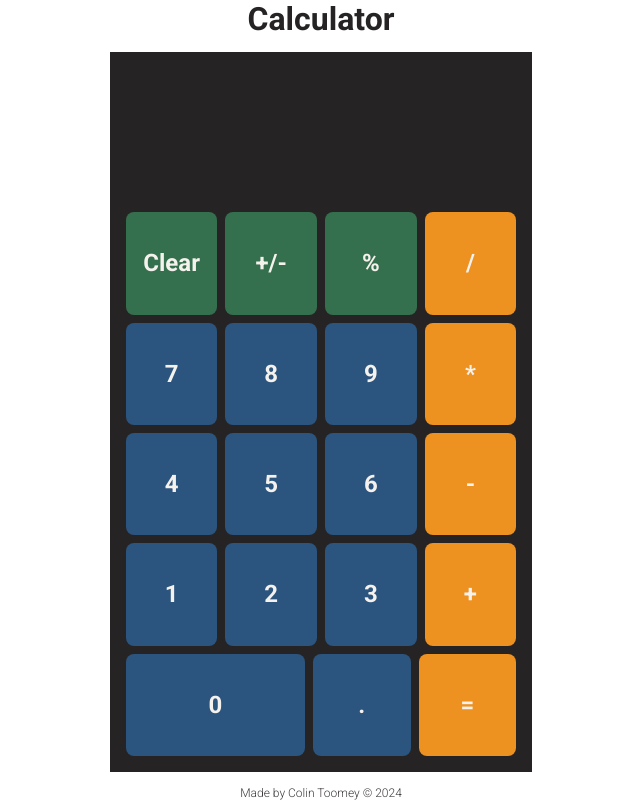
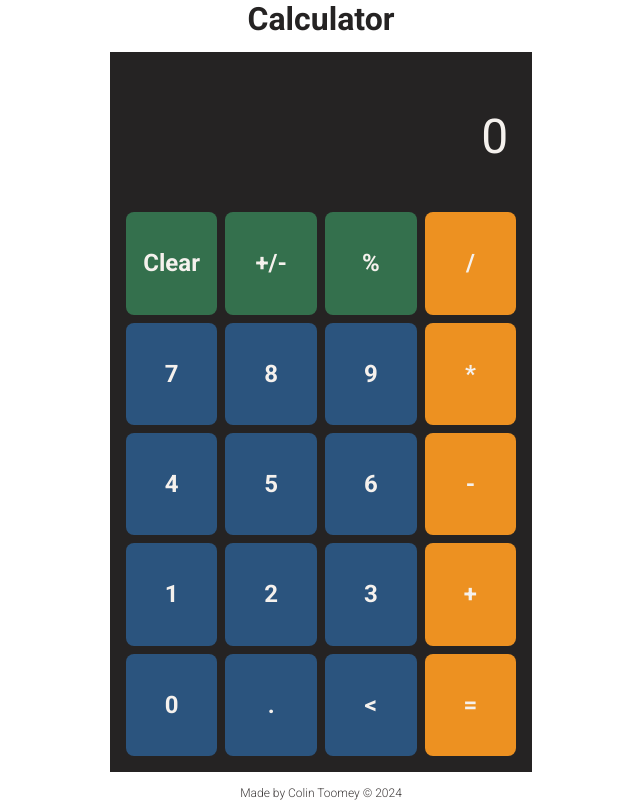
Before and after one commit to crtoomey/calculator, a plain HTML site: page index.html in a window 1280 px wide. Both pictures are taken after a click on the button "Clear". Shown: the whole page, without its empty margins (319-959 px from the left). Drawn offline with Linux system fonts and the light colour scheme.

Commit message:
Modify HTML and JS files
Modified index.html to add a backspace button and an onclick function
Modified script.js to add functionality to slice the last character of the current input string so that the backspace button functions

This is my last commit for the forseeable future. Everything pretty much works as intended and all of the extra credit section is done besides keyboard support (I may add this later).
For now, I am done with this project.

```diff
--- a/index.html
+++ b/index.html
@@ -20,7 +20,7 @@
     <section class="calculator-container">
 
         <div class="calc-display">
-            <span class="num-display"></span>
+            <span class="num-display">0</span>
         </div>
 
         <div class="button-container">
@@ -51,6 +51,7 @@
             <div class="button-row">
                 <button class="button blue-button" id="zero-button" onclick="updateDisplay(0)">0</button>
                 <button class="button blue-button" id="decimal-button" onclick="addDecimal()">.</button>
+                <button class="button blue-button" onclick="deleteLastInput()">&lt;</button>
                 <button class="button orange-button" onclick="performOperation()">=</button>
             </div>
         </div>
--- a/script.js
+++ b/script.js
@@ -49,9 +49,6 @@ function getOperator(input) {
 
 // function to make number positive or negative
 function makePositiveOrNegative() {
-    // num = currentInput;
-    // num * -1;
-    // currentInput = num;
     currentInput = operate(currentInput, -1, '*')
 }
 
@@ -63,7 +60,12 @@ function addDecimal() {
     } else {
         document.getElementById("decimal-button").disabled = true;
     }
+}
 
+// function to backspace last input (should only be 1 number)
+function deleteLastInput() {
+    currentInput = currentInput.slice(0, -1);
+    displayElement.innerText = currentInput;
 }
 
 // func to perform operation on equals click
@@ -118,8 +120,7 @@ function clearData() {
     secondNum = null;
     operator = null;
     currentInput = '';
-    displayElement.innerText = '';
-    console.log(firstNum, secondNum, operator)
+    displayElement.innerText = '0';
 }
 
 // function to check if a number is a float (for rounding)
```
